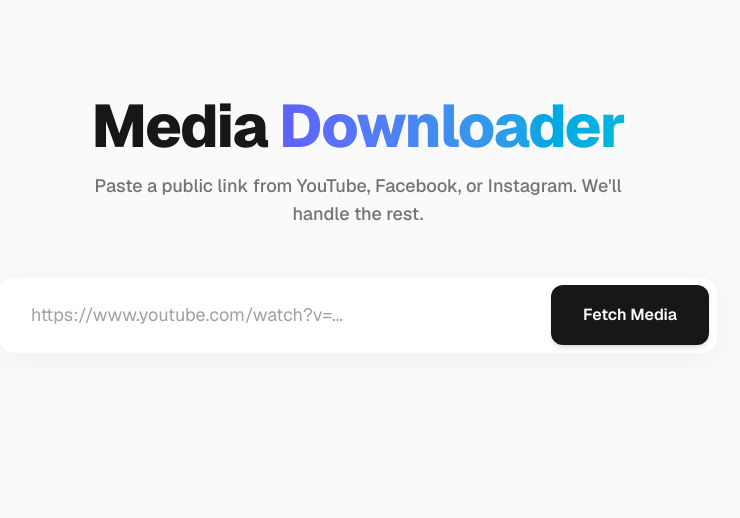
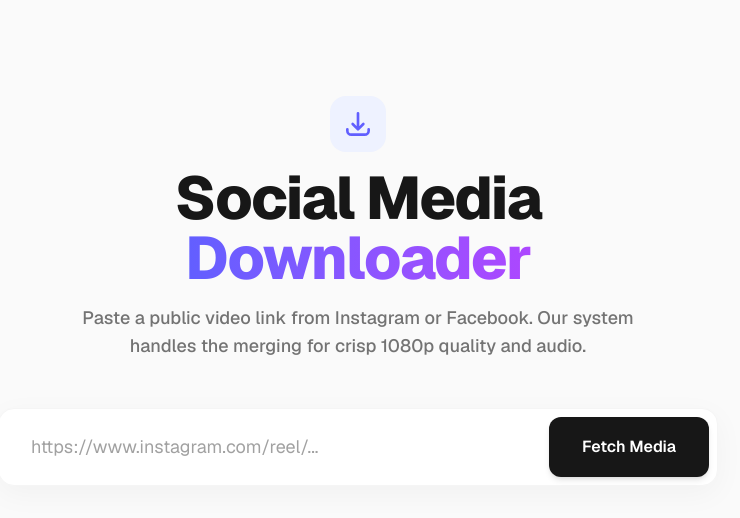
Before and after one commit to JaganParida/Universal-Media-Downloader, a Next.js app in the folder frontend/: page / in a window 1280 px wide. Shown: the top 518 px of the page, without its empty margins (282-1022 px from the left). Built offline with nearby package versions, Linux system fonts and the light colour scheme.

Commit message:
update logic

```diff
--- a/frontend/src/app/page.js
+++ b/frontend/src/app/page.js
@@ -8,7 +8,6 @@ export default function Home() {
   const [error, setError] = useState("");
   const [selectedFormat, setSelectedFormat] = useState("");
 
-  // 1. Fetch the video details
   const fetchMetadata = async (e) => {
     e.preventDefault();
     setIsLoading(true);
@@ -25,13 +24,16 @@ export default function Home() {
         },
       );
 
-      if (!response.ok)
-        throw new Error("Could not analyze the link. Make sure it is public.");
+      const data = await response.json();
 
-      const data = await response.json();
+      if (!response.ok) {
+        throw new Error(
+          data.error || "Could not analyze the link. Make sure it is public.",
+        );
+      }
+
       setVideoData(data);
 
-      // Auto-select the first available format
       if (data.formats && data.formats.length > 0) {
         setSelectedFormat(data.formats[0].format_id);
       }
@@ -42,35 +44,48 @@ export default function Home() {
     }
   };
 
-  // 2. Trigger the native browser download
   const handleDownload = () => {
     if (!selectedFormat || !videoData) return;
-
-    // We build a URL that hits our backend GET route, passing the data as query parameters
-    const downloadUrl = `https://universal-media-downloader-re6r.onrender.com/api/download?url=${encodeURIComponent(url)}&format_id=${selectedFormat}&title=${encodeURIComponent(videoData.title)}`;
-
-    // Using window.location forces the browser to handle the file download natively
+    const downloadUrl = `https://universal-media-downloader-re6r.onrender.com/api/download?url=${encodeURIComponent(
+      url,
+    )}&format_id=${selectedFormat}&title=${encodeURIComponent(videoData.title)}`;
     window.location.href = downloadUrl;
   };
 
   return (
     <main className="min-h-screen bg-neutral-50 text-neutral-900 font-sans selection:bg-indigo-200">
       <div className="max-w-3xl mx-auto px-6 py-16 md:py-24">
-        {/* Header section with premium typography */}
+        {/* Premium Header */}
         <div className="text-center mb-12 space-y-4">
+          <div className="inline-flex items-center justify-center p-3 mb-4 bg-indigo-50 rounded-2xl">
+            <svg
+              className="w-8 h-8 text-indigo-500"
+              fill="none"
+              stroke="currentColor"
+              viewBox="0 0 24 24"
+              xmlns="http://www.w3.org/2000/svg"
+            >
+              <path
+                strokeLinecap="round"
+                strokeLinejoin="round"
+                strokeWidth="2"
+                d="M4 16v1a3 3 0 003 3h10a3 3 0 003-3v-1m-4-4l-4 4m0 0l-4-4m4 4V4"
+              ></path>
+            </svg>
+          </div>
           <h1 className="text-4xl md:text-6xl font-extrabold tracking-tight text-neutral-900">
-            Media{" "}
-            <span className="text-transparent bg-clip-text bg-gradient-to-r from-indigo-500 to-cyan-500">
+            Social Media{" "}
+            <span className="text-transparent bg-clip-text bg-gradient-to-r from-indigo-500 to-purple-500">
               Downloader
             </span>
           </h1>
           <p className="text-lg text-neutral-500 max-w-xl mx-auto font-medium">
-            Paste a public link from YouTube, Facebook, or Instagram. We'll
-            handle the rest.
+            Paste a public video link from Instagram or Facebook. Our system
+            handles the merging for crisp 1080p quality and audio.
           </p>
         </div>
 
-        {/* Search Input Container */}
+        {/* Input Form */}
         <div className="bg-white p-2 rounded-2xl shadow-[0_8px_30px_rgb(0,0,0,0.04)] border border-neutral-100 mb-8 transition-all hover:shadow-[0_8px_30px_rgb(0,0,0,0.08)]">
           <form
             onSubmit={fetchMetadata}
@@ -79,7 +94,7 @@ export default function Home() {
             <input
               type="url"
               required
-              placeholder="https://www.youtube.com/watch?v=..."
+              placeholder="https://www.instagram.com/reel/..."
               className="flex-1 px-6 py-4 bg-transparent focus:outline-none text-lg placeholder-neutral-400"
               value={url}
               onChange={(e) => setUrl(e.target.value)}
@@ -87,7 +102,7 @@ export default function Home() {
             <button
               type="submit"
               disabled={isLoading}
-              className="px-8 py-4 bg-neutral-900 text-white font-semibold rounded-xl hover:bg-neutral-800 disabled:bg-neutral-300 disabled:cursor-not-allowed transition-all duration-200 shadow-md active:scale-[0.98]"
+              className="px-8 py-4 bg-neutral-900 text-white font-semibold rounded-xl hover:bg-neutral-800 disabled:bg-neutral-300 disabled:cursor-not-allowed transition-all duration-200 shadow-md active:scale-[0.98] flex items-center justify-center min-w-[160px]"
             >
               {isLoading ? (
                 <span className="flex items-center gap-2">
@@ -111,7 +126,7 @@ export default function Home() {
                       d="M4 12a8 8 0 018-8V0C5.373 0 0 5.373 0 12h4zm2 5.291A7.962 7.962 0 014 12H0c0 3.042 1.135 5.824 3 7.938l3-2.647z"
                     ></path>
                   </svg>
-                  Processing...
+                  Processing
                 </span>
               ) : (
                 "Fetch Media"
@@ -120,23 +135,59 @@ export default function Home() {
           </form>
         </div>
 
-        {/* Error Handling UI */}
+        {/* Premium Error Warning */}
         {error && (
-          <div className="animate-in fade-in slide-in-from-bottom-2 duration-300 p-4 mb-8 bg-red-50 border border-red-100 text-red-600 rounded-xl text-center font-medium shadow-sm">
-            {error}
+          <div className="animate-in fade-in slide-in-from-bottom-2 duration-300 p-5 mb-8 bg-gradient-to-r from-red-50 to-orange-50 border border-red-100 rounded-2xl shadow-sm flex items-start gap-4">
+            <div className="p-2 bg-red-100 rounded-lg shrink-0">
+              <svg
+                className="w-6 h-6 text-red-600"
+                fill="none"
+                stroke="currentColor"
+                viewBox="0 0 24 24"
+                xmlns="http://www.w3.org/2000/svg"
+              >
+                <path
+                  strokeLinecap="round"
+                  strokeLinejoin="round"
+                  strokeWidth="2"
+                  d="M12 9v2m0 4h.01m-6.938 4h13.856c1.54 0 2.502-1.667 1.732-3L13.732 4c-.77-1.333-2.694-1.333-3.464 0L3.34 16c-.77 1.333.192 3 1.732 3z"
+                ></path>
+              </svg>
+            </div>
+            <div className="flex-1">
+              <h3 className="text-red-800 font-bold text-lg">
+                Analysis Failed
+              </h3>
+              <p className="text-red-600 font-medium text-sm mt-1">{error}</p>
+            </div>
           </div>
         )}
 
         {/* The Result Card */}
         {videoData && (
           <div className="animate-in fade-in slide-in-from-bottom-4 duration-500 bg-white rounded-3xl shadow-[0_8px_30px_rgb(0,0,0,0.06)] border border-neutral-100 overflow-hidden flex flex-col md:flex-row">
-            {/* Left side: Thumbnail */}
-            <div className="md:w-5/12 bg-neutral-100 relative group overflow-hidden">
-              <img
-                src={videoData.thumbnail}
-                alt={videoData.title}
-                className="w-full h-full object-cover min-h-[240px] group-hover:scale-105 transition-transform duration-700 ease-out"
-              />
+            {/* Left side: Thumbnail or SVG Fallback */}
+            <div className="md:w-5/12 relative group overflow-hidden bg-neutral-100 flex items-center justify-center min-h-[240px]">
+              {videoData.thumbnail && videoData.thumbnail !== "null" ? (
+                <img
+                  src={videoData.thumbnail}
+                  alt={videoData.title}
+                  className="w-full h-full object-cover absolute inset-0 group-hover:scale-105 transition-transform duration-700 ease-out"
+                />
+              ) : (
+                <div className="w-full h-full absolute inset-0 bg-gradient-to-br from-indigo-100 to-purple-50 flex items-center justify-center">
+                  <div className="w-20 h-20 bg-white/50 backdrop-blur-md rounded-full shadow-lg flex items-center justify-center border border-white/60">
+                    <svg
+                      className="w-10 h-10 text-indigo-400"
+                      fill="currentColor"
+                      viewBox="0 0 24 24"
+                      xmlns="http://www.w3.org/2000/svg"
+                    >
+                      <path d="M8 5v14l11-7z" />
+                    </svg>
+                  </div>
+                </div>
+              )}
               <div className="absolute bottom-3 right-3 bg-black/75 backdrop-blur-md text-white text-xs font-bold px-3 py-1.5 rounded-lg shadow-lg">
                 {videoData.duration}
               </div>
@@ -152,7 +203,8 @@ export default function Home() {
                   {videoData.title}
                 </h2>
                 <p className="text-sm text-neutral-500 mb-8 font-medium">
-                  Select your preferred quality to begin downloading.
+                  Select your preferred quality below. High-res files will be
+                  processed before downloading.
                 </p>
               </div>
 
@@ -165,12 +217,12 @@ export default function Home() {
                   >
                     {videoData.formats.map((format) => (
                       <option key={format.format_id} value={format.format_id}>
-                        {format.hasVideo ? "🎥" : "🎵"} {format.resolution} •{" "}
-                        {format.ext.toUpperCase()} ({format.filesize})
+                        {format.hasVideo ? "[Video]" : "[Audio]"}{" "}
+                        {format.resolution} • {format.ext.toUpperCase()} (
+                        {format.filesize})
                       </option>
                     ))}
                   </select>
-                  {/* Custom Arrow Icon */}
                   <div className="pointer-events-none absolute inset-y-0 right-0 flex items-center px-4 text-neutral-500">
                     <svg
                       className="fill-current h-4 w-4"
@@ -184,7 +236,7 @@ export default function Home() {
 
                 <button
                   onClick={handleDownload}
-                  className="w-full px-6 py-4 bg-gradient-to-r from-indigo-500 to-cyan-500 text-white font-bold rounded-xl hover:from-indigo-600 hover:to-cyan-600 transition-all shadow-lg shadow-indigo-500/25 flex justify-center items-center gap-2 active:scale-[0.98]"
+                  className="w-full px-6 py-4 bg-gradient-to-r from-indigo-500 to-purple-500 text-white font-bold rounded-xl hover:opacity-90 transition-all shadow-lg shadow-indigo-500/25 flex justify-center items-center gap-2 active:scale-[0.98]"
                 >
                   <svg
                     xmlns="http://www.w3.org/2000/svg"
```
Also changed, not shown: 1 other file (tests, documents, lock files or other folders).
